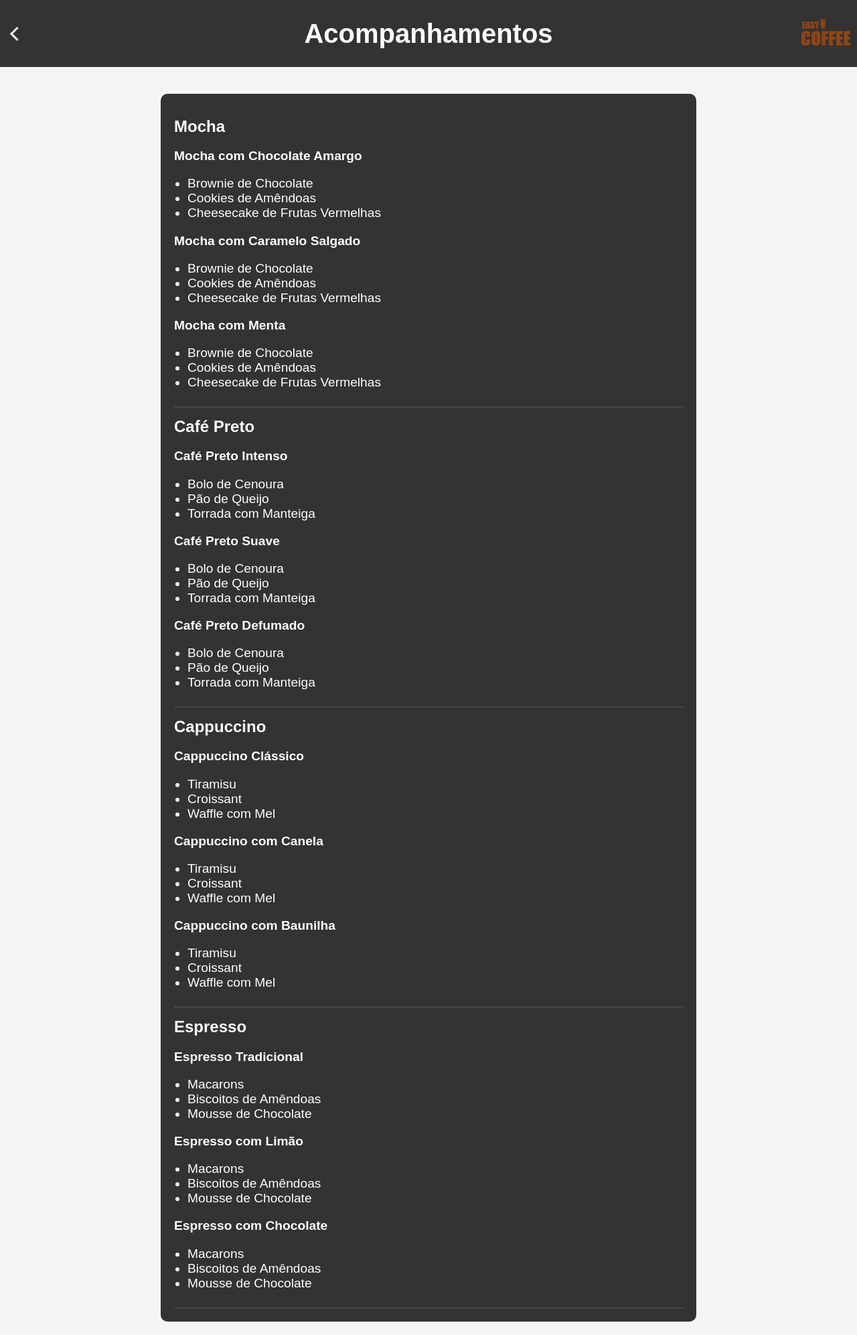
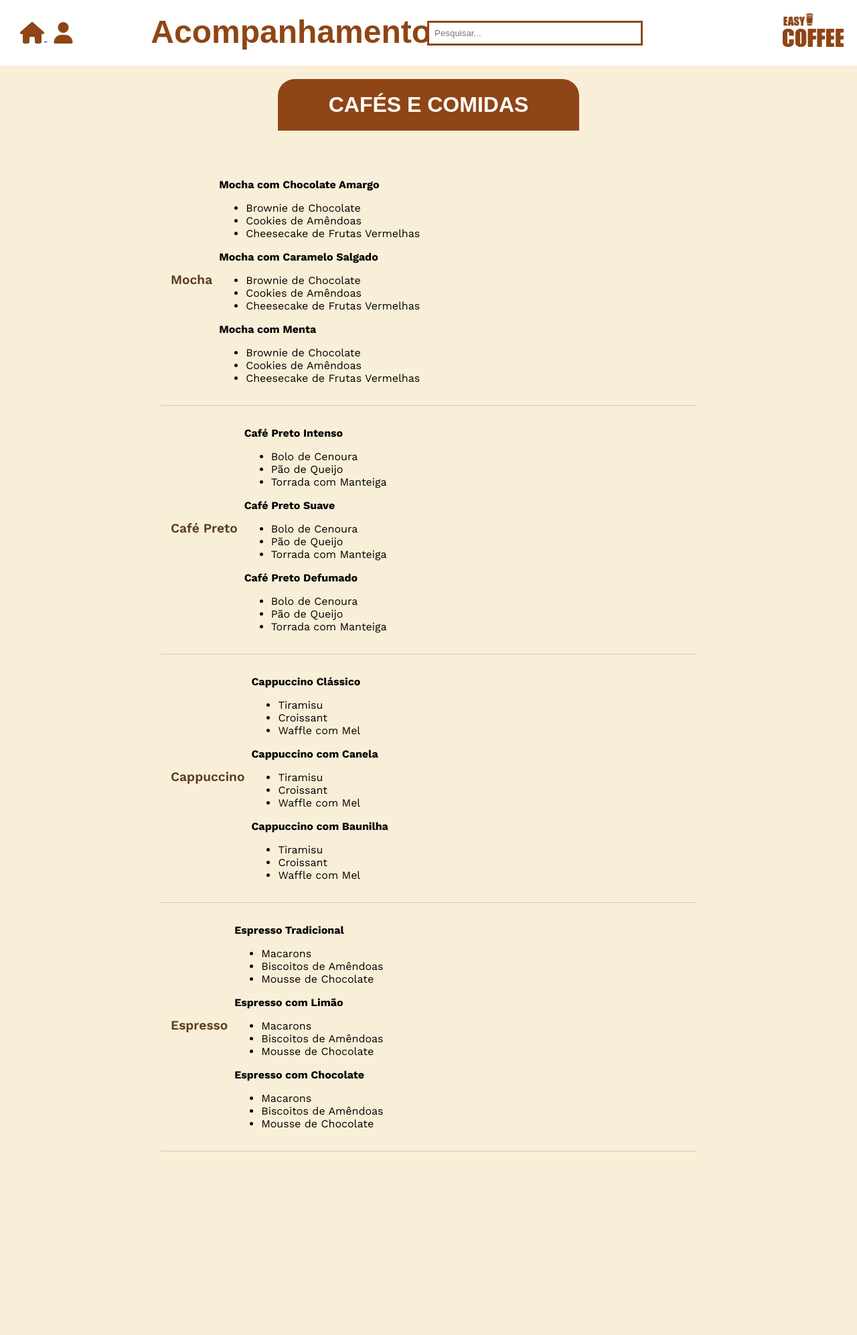
Before and after one commit to seconds4decay/EasyCoffee, a Django app: page /acompanhamentos in a window 1280 px wide. Shown: the whole page at 67% size. After the commit the page ends 1719 px from the top, so only its background shows below. Run offline with Django 5.2, Linux system fonts and the light colour scheme; parts of the project's set-up code (start-up, migrations or seed data) failed here and were passed over; some libraries are stand-ins or nearby versions.

Commit message:
atualização do visual de acompanhamentos e recomendções

```diff
--- a/app/static/css/acompanhamentos.css
+++ b/app/static/css/acompanhamentos.css
@@ -2,7 +2,7 @@ body {
     font-family: Arial, sans-serif;
     margin: 0;
     padding: 0;
-    background-color: #f4f4f4;
+    background-color: #f9eed7;
 }
 
 .container {
@@ -11,81 +11,108 @@ body {
     padding: 20px;
 }
 
-.title {
-    background-color: #333;
-    color: white;
-    text-align: center;
+.search-container {
+    display: flex;
+    align-items: center;
+    margin-left: auto;
+}
+
+.search-container form {
+    display: flex;
+    align-items: center;
+}
+
+.search-container input[type=text] {
+    padding: 8px;
+    width: 300px;
+    border: 3px solid #8f4515;
+}
+
+.tittle {
+    background-color: white;
     padding: 10px 0;
     margin-bottom: 20px;
     width: 100%;
-    height: 80px;
     display: flex;
+    justify-content: center;
     align-items: center;
-    justify-content: center;
     position: relative;
 }
 
-.title h1 {
+.tittle h1 a {
     margin: 0;
-    font-size: 2.5rem;
+    color: #8f4515;
+    font-size: 3rem;
+    text-decoration: none;
     position: absolute;
-    left: 50%;
+    left: 35%;
+    top: 20%;
     transform: translateX(-50%);
 }
 
-.title .back-home {
+.tittle .search-container {
     position: absolute;
-    left: 10px;
-    top: 50%;
-    transform: translateY(-50%);
-    display: flex;
-    align-items: center;
-    justify-content: center;
-    width: 30px;
-    height: 30px;
+    right: 25%;
 }
 
-.title .back-home .arrow-left {
-    border: solid white;
-    border-width: 0 3px 3px 0;
-    display: inline-block;
-    padding: 6px;
-    transform: rotate(135deg);
-    -webkit-transform: rotate(135deg);
-}
-
-.title .logo {
-    position: absolute;
-    right: 10px;
-    top: 50%;
-    transform: translateY(-50%);
+.tittle .a {
+    text-decoration: none;
+    color: white;
+    font-size: 2rem;
+    padding: 10px 20px;
+    border-radius: 20px;
+    margin-left: auto;
 }
 
 .glossary {
-    background-color: #333;
-    padding: 20px;
-    border-radius: 10px;
-    color: white;
-    text-align: left;
+    margin-top: 20px;
 }
 
 .term {
-    border-bottom: 1px solid #555;
-    padding: 15px 0;
+    border-bottom: 1px solid #ccc;
+    padding: 15px;
+    font-family: "Work Sans", sans-serif;
+    display: flex;
+    align-items: center;
 }
 
 .word {
-    font-weight: bold;
-    font-size: 1.5rem;
-    margin-bottom: 10px;
+    color: #593B1D;
+    font-size: 1.2rem;
+    margin-bottom: 5px;
+    font-weight: 600;
+
 }
 
 .definition {
-    font-size: 1.2rem;
+    font-size: 1rem;
+    font-family: "Work Sans", sans-serif;
+    margin-left: 10px;
+    font-weight: 400; /* Regular */
 }
 
-ul {
-    list-style-type: disc;
-    margin: 10px 0;
-    padding-left: 20px;
+.icones {
+    margin-left: 20px;
 }
+
+.icones i {
+    color: #8f4515;
+    font-size: 2rem;
+    margin-left: 10px;
+}
+
+#termos-explicacao {
+    width: 100%;
+    max-width: 450px;
+    border-top-left-radius: 25px;
+    border-top-right-radius: 25px;
+    margin: 0 auto;
+    background-color: #8f4515;
+    text-align: center;
+    padding: 20px 0;
+}
+
+#termos-explicacao h1 {
+    color: white;
+    margin: 0;
+}
--- a/app/templates/pages/acompanhamentos.html
+++ b/app/templates/pages/acompanhamentos.html
@@ -5,19 +5,33 @@
 <head>
     <meta charset="UTF-8">
     <meta name="viewport" content="width=device-width, initial-scale=1.0">
-    <title>Acompanhamentos</title>
-    <link rel="stylesheet" href="{% static 'css/acompanhamentos.css' %}">
+    <title>Glossário de Café</title>
+    <link rel="stylesheet" href="{% static 'css/glossario.css' %}">
+    <link rel="preconnect" href="https://fonts.googleapis.com">
+    <link rel="preconnect" href="https://fonts.gstatic.com" crossorigin>
+    <link href="https://fonts.googleapis.com/css2?family=Work+Sans:ital,wght@0,100..900;1,100..900&display=swap" rel="stylesheet">
 </head>
 
 <body>
-    <div class="title">
-        <a href="{% url 'home' %}" class="back-home">
-            <div class="arrow-left"></div>
+    <a href="{% url 'home' %}">
+        <div class="tittle">
+            <div class="icones">
+                <i class="fa-solid fa-house"></i> <!-- Casinha -->
+                <i class="fa-solid fa-user"></i> <!-- Boneco -->
+            </div>
         </a>
-        <h1>Acompanhamentos</h1>
-        <a href="{% url 'home' %}" class="logo">
-            <img src="{% static 'fotos/logo_1.png' %}" height="40px" alt="Logo">
-        </a>
+        <h1><a href="{% url 'home' %}">Acompanhamentos</a></h1>
+        <div class="search-container">
+            <form method="POST" action="{% url 'palavra' %}" id="search-form"> {% csrf_token %}
+                <input type="text" id="id_palavra" name="palavra" placeholder="Pesquisar...">
+                <button type="submit" name="pesquisar" style="display: none;"></button>
+            </form>
+        </div>
+        <a href="{% url 'home' %}" class="a"><img src="{% static 'fotos/logo_1.png' %}" height="50px"></a>
+    </div>
+
+    <div id="termos-explicacao">
+        <h1>CAFÉS E COMIDAS</h1>
     </div>
     <div class="container">
         <div class="glossary">
@@ -120,3 +134,8 @@
 </body>
 
 </html>
+
+    <script src="https://kit.fontawesome.com/7b20608c37.js" crossorigin="anonymous"></script>
+</body>
+
+</html>
--- a/app/templates/pages/glossario.html
+++ b/app/templates/pages/glossario.html
@@ -27,7 +27,7 @@
                 <button type="submit" name="pesquisar" style="display: none;"></button>
             </form>
         </div>
-        <a href="{% url 'home' %}" class="a"><img src="{% static 'fotos/logo.png' %}" height="50px"></a>
+        <a href="{% url 'home' %}" class="a"><img src="{% static 'fotos/logo_1.png' %}" height="50px"></a>
     </div>
 
     <div id="termos-explicacao">
--- a/app/templates/pages/home.html
+++ b/app/templates/pages/home.html
@@ -31,7 +31,7 @@
     <div class="square-main">
         <h1><a href="{%url 'produtos' %}" class="square square1">PRODUTOS</a></h1>
         <div class="buttons-inside">
-            <h1><a href="{%url 'glossario' %}" class="square square3" ><img src="{% static 'fotos/recomendacoes.jpg' %}" height='70px'><br><br><br><br>NOSSAS RECOMENDAÇÕES</a></h1>
+            <h1><a href="{%url 'recomendacao' %}" class="square square3" ><img src="{% static 'fotos/recomendacoes.jpg' %}" height='70px'><br><br><br><br>NOSSAS RECOMENDAÇÕES</a></h1>
             <h1><a href="{%url 'glossario' %}" class="square square2" >GLOSSÁRIO</a></h1>
         </div>
     </div>
```
Also changed, not shown: app/static/css/recomendacao.css (+77 -44 lines), app/templates/pages/recomendacao.html (+21 -9 lines).
